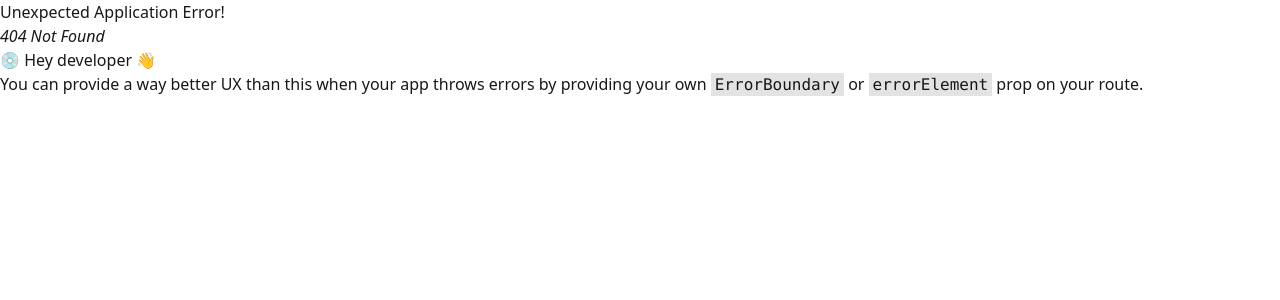
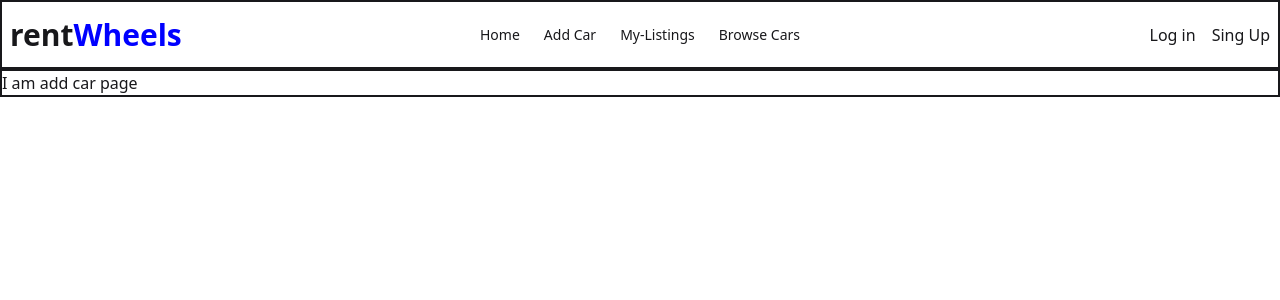
Before and after one commit to Mohammed-Hamim/Rent-Wheels-client, a React (Vite) app: page /add_car in a window 1280 px wide. Before the commit this address had no page. Shown: the top 300 px of the page. Built offline with nearby package versions, Linux system fonts and the light colour scheme.

Commit message:
set up basic navber amd route and navlinks

```diff
--- /dev/null
+++ b/src/Components/Loading.jsx
@@ -0,0 +1,12 @@
+import React from 'react';
+
+const Loading = () => {
+    return (
+        <div className='flex justify-center items-center'>
+            <span className="loading loading-spinner text-primary"></span>
+
+        </div>
+    );
+};
+
+export default Loading;
--- /dev/null
+++ b/src/Components/Navbar.jsx
@@ -0,0 +1,50 @@
+import React from 'react';
+import { Link, NavLink } from 'react-router';
+
+
+const Navbar = () => {
+
+
+    const links = <>
+        <li className='nav-link'><NavLink to="/">Home</NavLink></li>
+        <li className='nav-link'><NavLink to="/add_car">Add Car</NavLink></li>
+        <li className='nav-link'><NavLink to='/my_listing'>My-Listings</NavLink></li>
+        <li className='nav-link'><NavLink to='/browse_cars'>Browse Cars</NavLink></li>
+    </>
+
+    return (
+        <div className="navbar container mx-auto bg-base-100 ">
+            <div className="navbar-start">
+                <div className="dropdown">
+                    <div tabIndex={0} role="button" className="btn btn-ghost lg:hidden">
+                        <svg xmlns="http://www.w3.org/2000/svg" className="h-5 w-5" fill="none" viewBox="0 0 24 24" stroke="currentColor"> <path strokeLinecap="round" strokeLinejoin="round" strokeWidth="2" d="M4 6h16M4 12h8m-8 6h16" /> </svg>
+                    </div>
+                    <ul
+                        tabIndex="-1"
+                        className="menu menu-sm dropdown-content bg-base-100 rounded-box z-1 mt-3 w-52 p-2 shadow">
+                        {
+                            links
+                        }
+
+                    </ul>
+                </div>
+                <a className="font-bold text-3xl">rent<span className="text-primary ">Wheels</span></a>
+            </div>
+            <div className="navbar-center hidden lg:flex">
+                <ul className="menu menu-horizontal px-1">
+                    {
+                        links
+                    }
+                </ul>
+            </div>
+            <div className="navbar-end space-x-4">
+
+
+                <Link to='/login'>Log in </Link>
+                <Link to='/register'>Sing Up</Link>
+            </div>
+        </div >
+    );
+};
+
+export default Navbar;
--- a/src/Layout/MainLayout.jsx
+++ b/src/Layout/MainLayout.jsx
@@ -1,13 +1,14 @@
 import React from 'react';
 import { Outlet } from 'react-router';
+import Navbar from '../Components/Navbar';
 
 const MainLayout = () => {
     return (
         <>
-            <header>
-                <nav className=''>I am navbar</nav>
+            <header className='container mx-auto border-2'>
+                <Navbar></Navbar>
             </header>
-            <main>
+            <main className='container mx-auto border-2'>
                 <Outlet></Outlet>
             </main>
         </>
--- /dev/null
+++ b/src/Pages/AddCarPage.jsx
@@ -0,0 +1,11 @@
+import React from 'react';
+
+const AddCarPage = () => {
+    return (
+        <div>
+            I am add car page
+        </div>
+    );
+};
+
+export default AddCarPage;
--- /dev/null
+++ b/src/Pages/BrowseCarPage.jsx
@@ -0,0 +1,11 @@
+import React from 'react';
+
+const BrowseCarPage = () => {
+    return (
+        <div>
+            I am browse car page
+        </div>
+    );
+};
+
+export default BrowseCarPage;
--- /dev/null
+++ b/src/Pages/HomePage.jsx
@@ -0,0 +1,11 @@
+import React from 'react';
+
+const HomePage = () => {
+    return (
+        <div>
+            I am home page
+        </div>
+    );
+};
+
+export default HomePage;
--- /dev/null
+++ b/src/Pages/LoginPage.jsx
@@ -0,0 +1,11 @@
+import React from 'react';
+
+const LoginPage = () => {
+    return (
+        <div>
+            I am log in page
+        </div>
+    );
+};
+
+export default LoginPage;
--- /dev/null
+++ b/src/Pages/MyListingPage.jsx
@@ -0,0 +1,11 @@
+import React from 'react';
+
+const MyListingPage = () => {
+    return (
+        <div>
+            I am my listing page
+        </div>
+    );
+};
+
+export default MyListingPage;
--- /dev/null
+++ b/src/Pages/RegistrationPage.jsx
@@ -0,0 +1,11 @@
+import React from 'react';
+
+const RegistrationPage = () => {
+    return (
+        <div>
+            I am Registration Page
+        </div>
+    );
+};
+
+export default RegistrationPage;
--- /dev/null
+++ b/src/Provider/AuthProvider.jsx
@@ -0,0 +1,18 @@
+import { createContext } from "react";
+
+export const AuthContext = createContext();
+
+
+
+const AuthProvider = ({ children }) => {
+
+
+    const authInfo = {
+
+    }
+
+    return <AuthContext value={authInfo}>{children}</AuthContext>
+
+};
+
+export default AuthProvider;
--- a/src/main.jsx
+++ b/src/main.jsx
@@ -3,6 +3,14 @@ import { createRoot } from 'react-dom/client'
 import './index.css'
 import { createBrowserRouter, RouterProvider } from 'react-router'
 import MainLayout from './Layout/MainLayout'
+import AuthProvider from './Provider/AuthProvider'
+import Loading from './Components/Loading'
+import HomePage from './Pages/HomePage'
+import AddCarPage from './Pages/AddCarPage'
+import MyListingPage from './Pages/MyLIstingPage'
+import BrowseCarPage from './Pages/BrowseCarPage'
+import LoginPage from './Pages/LoginPage'
+import RegistrationPage from './Pages/RegistrationPage'
 
 
 
@@ -10,11 +18,40 @@ import MainLayout from './Layout/MainLayout'
 const router = createBrowserRouter([
   {
     path: '/',
-    element: <MainLayout></MainLayout>
+    element: <MainLayout></MainLayout>,
+    hydrateFallbackElement:<Loading></Loading>,
+    children: [
+      {
+        index: true,
+        element: <HomePage></HomePage>
+      },
+      {
+        path: 'add_car',
+        element: <AddCarPage></AddCarPage>
+      },
+      {
+        path: 'my_listing',
+        element: <MyListingPage></MyListingPage>
+      },
+      {
+        path: 'browse_cars',
+        element: <BrowseCarPage></BrowseCarPage>
+      },
+      {
+        path: 'login',
+        element: <LoginPage></LoginPage>
+      },
+      {
+        path: 'register',
+        element: <RegistrationPage></RegistrationPage>
+      }
+    ]
   }
 ])
 createRoot(document.getElementById('root')).render(
   <StrictMode>
-    <RouterProvider router={router}></RouterProvider>
+    <AuthProvider>
+      <RouterProvider router={router}></RouterProvider>
+    </AuthProvider>
   </StrictMode>,
 )
```
